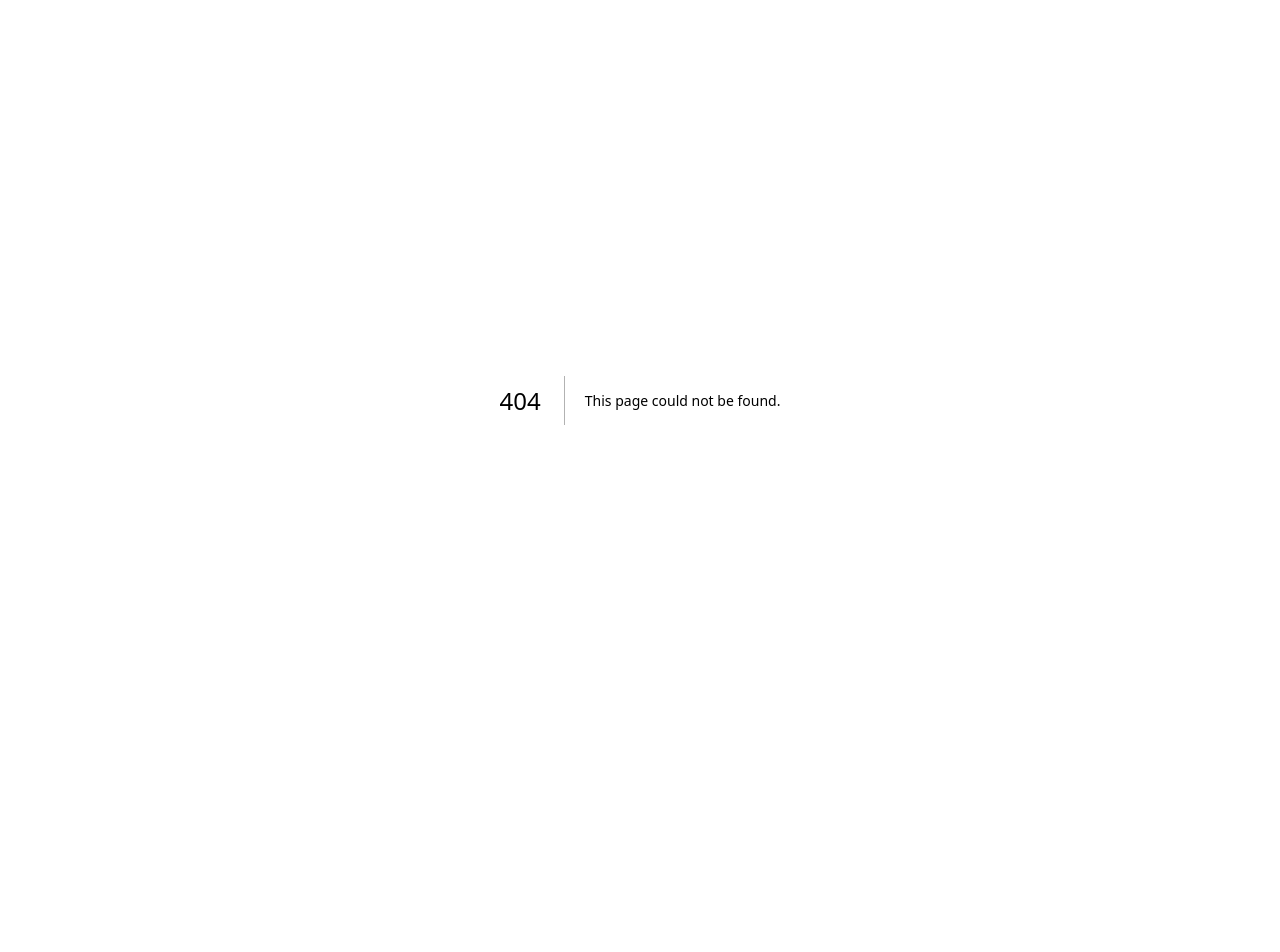
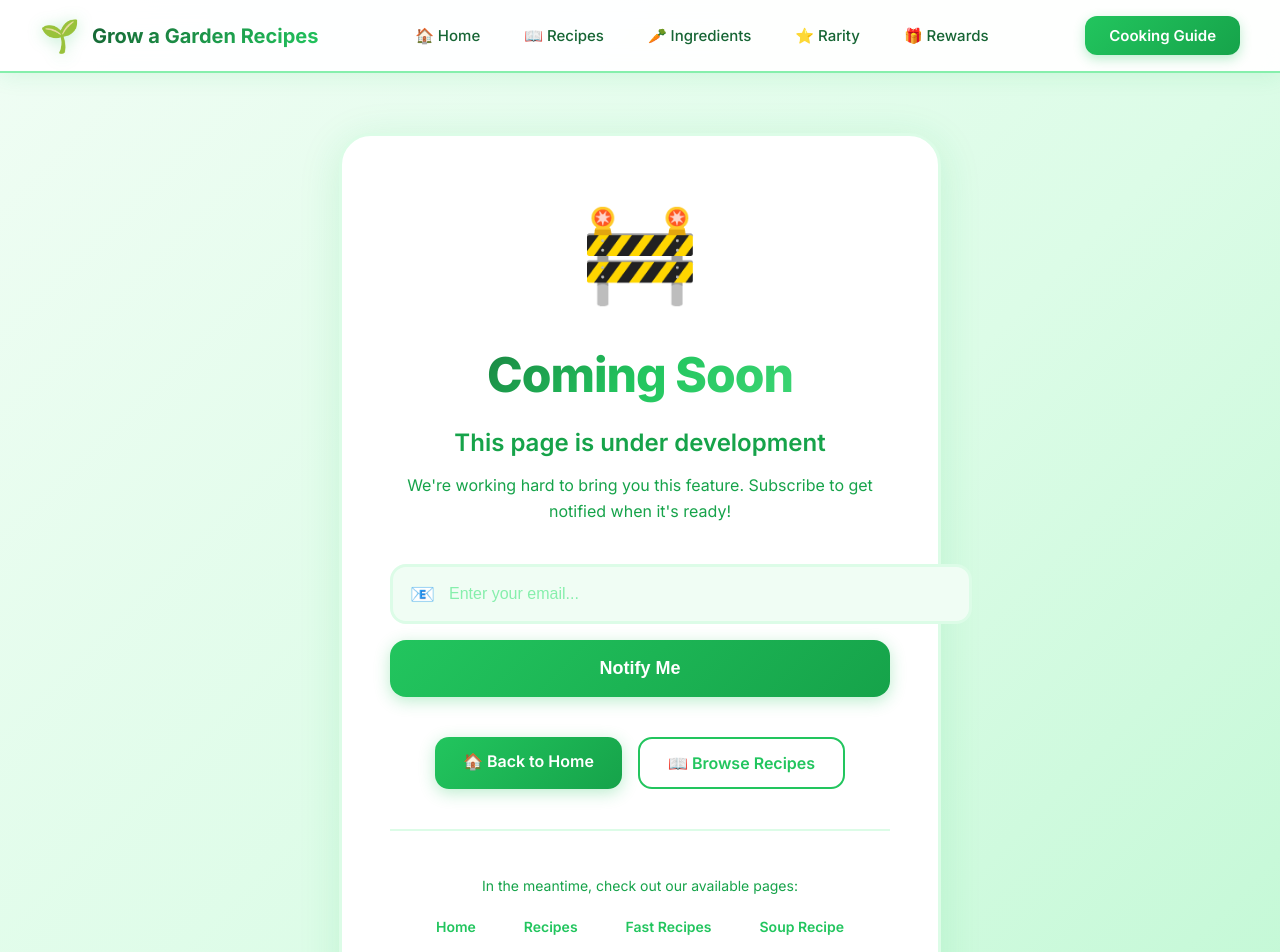
Before and after one commit to gateszhangc/growagardenrecipes, a Next.js app: page /coming-soon in a window 1280 px wide. Before the commit this address had no page. Shown: the top 952 px of the page. Before the commit the page ends 800 px from the top, so only its background shows below. Built offline with nearby package versions, Linux system fonts and the light colour scheme.

Commit message:
添加备用页

```diff
--- /dev/null
+++ b/app/coming-soon/page.module.css
@@ -0,0 +1,273 @@
+.page {
+  min-height: 100vh;
+  display: flex;
+  flex-direction: column;
+  background: linear-gradient(135deg, #f0fdf4 0%, #dcfce7 50%, #bbf7d0 100%);
+}
+
+.main {
+  flex: 1;
+  display: flex;
+  align-items: center;
+  justify-content: center;
+  padding: 60px 0;
+}
+
+.container {
+  max-width: 700px;
+  margin: 0 auto;
+  padding: 0 24px;
+}
+
+.content {
+  background: white;
+  border-radius: 32px;
+  padding: 60px 48px;
+  text-align: center;
+  box-shadow: 0 8px 40px rgba(34, 197, 94, 0.15);
+  border: 3px solid #dcfce7;
+  animation: fadeInUp 0.8s ease;
+}
+
+@keyframes fadeInUp {
+  from {
+    opacity: 0;
+    transform: translateY(30px);
+  }
+  to {
+    opacity: 1;
+    transform: translateY(0);
+  }
+}
+
+/* Icon */
+.icon {
+  font-size: 96px;
+  margin-bottom: 24px;
+  animation: bounce 2s ease-in-out infinite;
+}
+
+@keyframes bounce {
+  0%, 100% {
+    transform: translateY(0);
+  }
+  50% {
+    transform: translateY(-10px);
+  }
+}
+
+/* Text */
+.title {
+  font-size: 48px;
+  font-weight: 800;
+  background: linear-gradient(135deg, #166534, #22c55e, #4ade80);
+  -webkit-background-clip: text;
+  -webkit-text-fill-color: transparent;
+  background-clip: text;
+  margin-bottom: 16px;
+  letter-spacing: -1px;
+}
+
+.subtitle {
+  font-size: 24px;
+  color: #16a34a;
+  font-weight: 600;
+  margin-bottom: 12px;
+}
+
+.description {
+  font-size: 16px;
+  color: #16a34a;
+  line-height: 1.6;
+  margin-bottom: 40px;
+  max-width: 500px;
+  margin-left: auto;
+  margin-right: auto;
+}
+
+/* Form */
+.form {
+  margin-bottom: 40px;
+}
+
+.inputGroup {
+  position: relative;
+  max-width: 500px;
+  margin: 0 auto 16px;
+}
+
+.inputIcon {
+  position: absolute;
+  left: 20px;
+  top: 50%;
+  transform: translateY(-50%);
+  font-size: 20px;
+  pointer-events: none;
+}
+
+.input {
+  width: 100%;
+  padding: 18px 20px 18px 56px;
+  border: 3px solid #dcfce7;
+  border-radius: 16px;
+  font-size: 16px;
+  background: #f0fdf4;
+  color: #166534;
+  transition: all 0.3s ease;
+}
+
+.input:focus {
+  outline: none;
+  border-color: #22c55e;
+  background: white;
+  box-shadow: 0 4px 20px rgba(34, 197, 94, 0.15);
+}
+
+.input::placeholder {
+  color: #86efac;
+}
+
+.submitBtn {
+  width: 100%;
+  max-width: 500px;
+  padding: 18px 32px;
+  background: linear-gradient(135deg, #22c55e, #16a34a);
+  color: white;
+  border: none;
+  border-radius: 16px;
+  font-size: 18px;
+  font-weight: 700;
+  cursor: pointer;
+  transition: all 0.3s ease;
+  box-shadow: 0 4px 16px rgba(34, 197, 94, 0.3);
+}
+
+.submitBtn:hover:not(:disabled) {
+  transform: translateY(-4px);
+  box-shadow: 0 8px 24px rgba(34, 197, 94, 0.4);
+}
+
+.submitBtn:disabled {
+  opacity: 0.6;
+  cursor: not-allowed;
+}
+
+/* Actions */
+.actions {
+  display: flex;
+  gap: 16px;
+  justify-content: center;
+  margin-bottom: 40px;
+  flex-wrap: wrap;
+}
+
+.primaryBtn {
+  padding: 14px 28px;
+  background: linear-gradient(135deg, #22c55e, #16a34a);
+  color: white;
+  text-decoration: none;
+  border-radius: 14px;
+  font-weight: 600;
+  font-size: 16px;
+  box-shadow: 0 4px 16px rgba(34, 197, 94, 0.3);
+  transition: all 0.3s ease;
+}
+
+.primaryBtn:hover {
+  transform: translateY(-4px);
+  box-shadow: 0 8px 24px rgba(34, 197, 94, 0.4);
+}
+
+.secondaryBtn {
+  padding: 14px 28px;
+  background: white;
+  color: #22c55e;
+  text-decoration: none;
+  border-radius: 14px;
+  font-weight: 600;
+  font-size: 16px;
+  border: 2px solid #22c55e;
+  transition: all 0.3s ease;
+}
+
+.secondaryBtn:hover {
+  background: #dcfce7;
+  transform: translateY(-4px);
+}
+
+/* Info */
+.info {
+  padding-top: 32px;
+  border-top: 2px solid #dcfce7;
+}
+
+.info p {
+  font-size: 14px;
+  color: #16a34a;
+  margin-bottom: 16px;
+}
+
+.links {
+  display: flex;
+  gap: 16px;
+  justify-content: center;
+  flex-wrap: wrap;
+}
+
+.links a {
+  font-size: 14px;
+  color: #22c55e;
+  text-decoration: none;
+  font-weight: 600;
+  transition: all 0.3s ease;
+  padding: 8px 16px;
+  border-radius: 8px;
+}
+
+.links a:hover {
+  background: #dcfce7;
+  transform: translateY(-2px);
+}
+
+/* Responsive */
+@media (max-width: 768px) {
+  .content {
+    padding: 40px 32px;
+  }
+
+  .title {
+    font-size: 36px;
+  }
+
+  .subtitle {
+    font-size: 20px;
+  }
+
+  .icon {
+    font-size: 72px;
+  }
+
+  .actions {
+    flex-direction: column;
+  }
+
+  .primaryBtn,
+  .secondaryBtn {
+    width: 100%;
+  }
+}
+
+@media (max-width: 480px) {
+  .content {
+    padding: 32px 24px;
+  }
+
+  .title {
+    font-size: 28px;
+  }
+
+  .links {
+    flex-direction: column;
+    gap: 8px;
+  }
+}
--- /dev/null
+++ b/app/coming-soon/page.tsx
@@ -0,0 +1,106 @@
+'use client';
+
+import { useState, FormEvent } from 'react';
+import { useRouter } from 'next/navigation';
+import Link from 'next/link';
+import Header from '../components/Header';
+import Footer from '../components/Footer';
+import styles from './page.module.css';
+
+export default function ComingSoonPage() {
+  const [email, setEmail] = useState('');
+  const [isSubmitting, setIsSubmitting] = useState(false);
+  const router = useRouter();
+
+  const handleSubmit = async (e: FormEvent) => {
+    e.preventDefault();
+
+    if (!email || !email.includes('@')) {
+      alert('Please enter a valid email address');
+      return;
+    }
+
+    setIsSubmitting(true);
+
+    // 模拟保存邮箱（实际项目中这里应该调用 API）
+    await new Promise(resolve => setTimeout(resolve, 1000));
+
+    // 保存到 localStorage（实际项目中应该保存到数据库）
+    const subscribers = JSON.parse(localStorage.getItem('subscribers') || '[]');
+    subscribers.push({ email, timestamp: new Date().toISOString() });
+    localStorage.setItem('subscribers', JSON.stringify(subscribers));
+
+    // 显示成功消息并跳转
+    alert('Thank you for subscribing! We will notify you when this page is ready.');
+
+    // 跳转到首页
+    router.push('/');
+  };
+
+  return (
+    <div className={styles.page}>
+      <Header />
+
+      <main className={styles.main}>
+        <div className={styles.container}>
+          <div className={styles.content}>
+            {/* Icon */}
+            <div className={styles.icon}>🚧</div>
+
+            {/* Title */}
+            <h1 className={styles.title}>Coming Soon</h1>
+            <p className={styles.subtitle}>This page is under development</p>
+            <p className={styles.description}>
+              We're working hard to bring you this feature. Subscribe to get notified when it's ready!
+            </p>
+
+            {/* Email Form */}
+            <form onSubmit={handleSubmit} className={styles.form}>
+              <div className={styles.inputGroup}>
+                <span className={styles.inputIcon}>📧</span>
+                <input
+                  type="email"
+                  placeholder="Enter your email..."
+                  value={email}
+                  onChange={(e) => setEmail(e.target.value)}
+                  className={styles.input}
+                  required
+                />
+              </div>
+              <button
+                type="submit"
+                className={styles.submitBtn}
+                disabled={isSubmitting}
+              >
+                {isSubmitting ? 'Subscribing...' : 'Notify Me'}
+              </button>
+            </form>
+
+            {/* Action Buttons */}
+            <div className={styles.actions}>
+              <Link href="/" className={styles.primaryBtn}>
+                🏠 Back to Home
+              </Link>
+              <Link href="/recipes" className={styles.secondaryBtn}>
+                📖 Browse Recipes
+              </Link>
+            </div>
+
+            {/* Additional Info */}
+            <div className={styles.info}>
+              <p>In the meantime, check out our available pages:</p>
+              <div className={styles.links}>
+                <Link href="/">Home</Link>
+                <Link href="/recipes">Recipes</Link>
+                <Link href="/recipes/fast">Fast Recipes</Link>
+                <Link href="/recipes/soup">Soup Recipe</Link>
+              </div>
+            </div>
+          </div>
+        </div>
+      </main>
+
+      <Footer />
+    </div>
+  );
+}
--- a/app/components/Footer.tsx
+++ b/app/components/Footer.tsx
@@ -15,33 +15,33 @@ export default function Footer() {
             <h3>Recipes</h3>
             <Link href="/recipes">All Recipes</Link>
             <Link href="/recipes/fast">Fast Recipes</Link>
-            <Link href="/recipes/high-reward">High-Reward</Link>
-            <Link href="/recipes/beginners">Beginner-Friendly</Link>
+            <Link href="/coming-soon">High-Reward</Link>
+            <Link href="/coming-soon">Beginner-Friendly</Link>
           </div>
 
           <div className={styles.footerCol}>
             <h3>Game Info</h3>
-            <Link href="/cooking">Cooking Guide</Link>
-            <Link href="/ingredients">Ingredients</Link>
-            <Link href="/rarity">Rarity Tiers</Link>
-            <Link href="/rewards">Rewards</Link>
+            <Link href="/coming-soon">Cooking Guide</Link>
+            <Link href="/coming-soon">Ingredients</Link>
+            <Link href="/coming-soon">Rarity Tiers</Link>
+            <Link href="/coming-soon">Rewards</Link>
           </div>
 
           <div className={styles.footerCol}>
             <h3>Community</h3>
-            <Link href="/faq">FAQ</Link>
-            <Link href="/submit-correction">Submit Correction</Link>
-            <Link href="/changelog">Changelog</Link>
+            <Link href="/coming-soon">FAQ</Link>
+            <Link href="/coming-soon">Submit Correction</Link>
+            <Link href="/coming-soon">Changelog</Link>
           </div>
         </div>
 
         <div className={styles.footerBottom}>
           <p>© 2024 Grow a Garden Recipes. Community-driven recipe database.</p>
           <div className={styles.footerLinks}>
-            <Link href="/privacy">Privacy</Link>
-            <Link href="/terms">Terms</Link>
-            <Link href="/cookies">Cookies</Link>
-            <Link href="/dmca">DMCA</Link>
+            <Link href="/coming-soon">Privacy</Link>
+            <Link href="/coming-soon">Terms</Link>
+            <Link href="/coming-soon">Cookies</Link>
+            <Link href="/coming-soon">DMCA</Link>
           </div>
         </div>
       </div>
--- a/app/components/Header.tsx
+++ b/app/components/Header.tsx
@@ -14,12 +14,12 @@ export default function Header() {
           <nav className={styles.nav}>
             <Link href="/">🏠 Home</Link>
             <Link href="/recipes">📖 Recipes</Link>
-            <Link href="/ingredients">🥕 Ingredients</Link>
-            <Link href="/rarity">⭐ Rarity</Link>
-            <Link href="/rewards">🎁 Rewards</Link>
+            <Link href="/coming-soon">🥕 Ingredients</Link>
+            <Link href="/coming-soon">⭐ Rarity</Link>
+            <Link href="/coming-soon">🎁 Rewards</Link>
           </nav>
 
-          <Link href="/cooking" className={styles.ctaBtn}>
+          <Link href="/coming-soon" className={styles.ctaBtn}>
             Cooking Guide
           </Link>
         </div>
--- /dev/null
+++ b/app/cooking/page.tsx
@@ -0,0 +1,5 @@
+import { redirect } from 'next/navigation';
+
+export default function CookingPage() {
+  redirect('/coming-soon');
+}
--- /dev/null
+++ b/app/ingredients/page.tsx
@@ -0,0 +1,5 @@
+import { redirect } from 'next/navigation';
+
+export default function IngredientsPage() {
+  redirect('/coming-soon');
+}
--- /dev/null
+++ b/app/rarity/page.tsx
@@ -0,0 +1,5 @@
+import { redirect } from 'next/navigation';
+
+export default function RarityPage() {
+  redirect('/coming-soon');
+}
--- /dev/null
+++ b/app/rewards/page.tsx
@@ -0,0 +1,5 @@
+import { redirect } from 'next/navigation';
+
+export default function RewardsPage() {
+  redirect('/coming-soon');
+}
```
